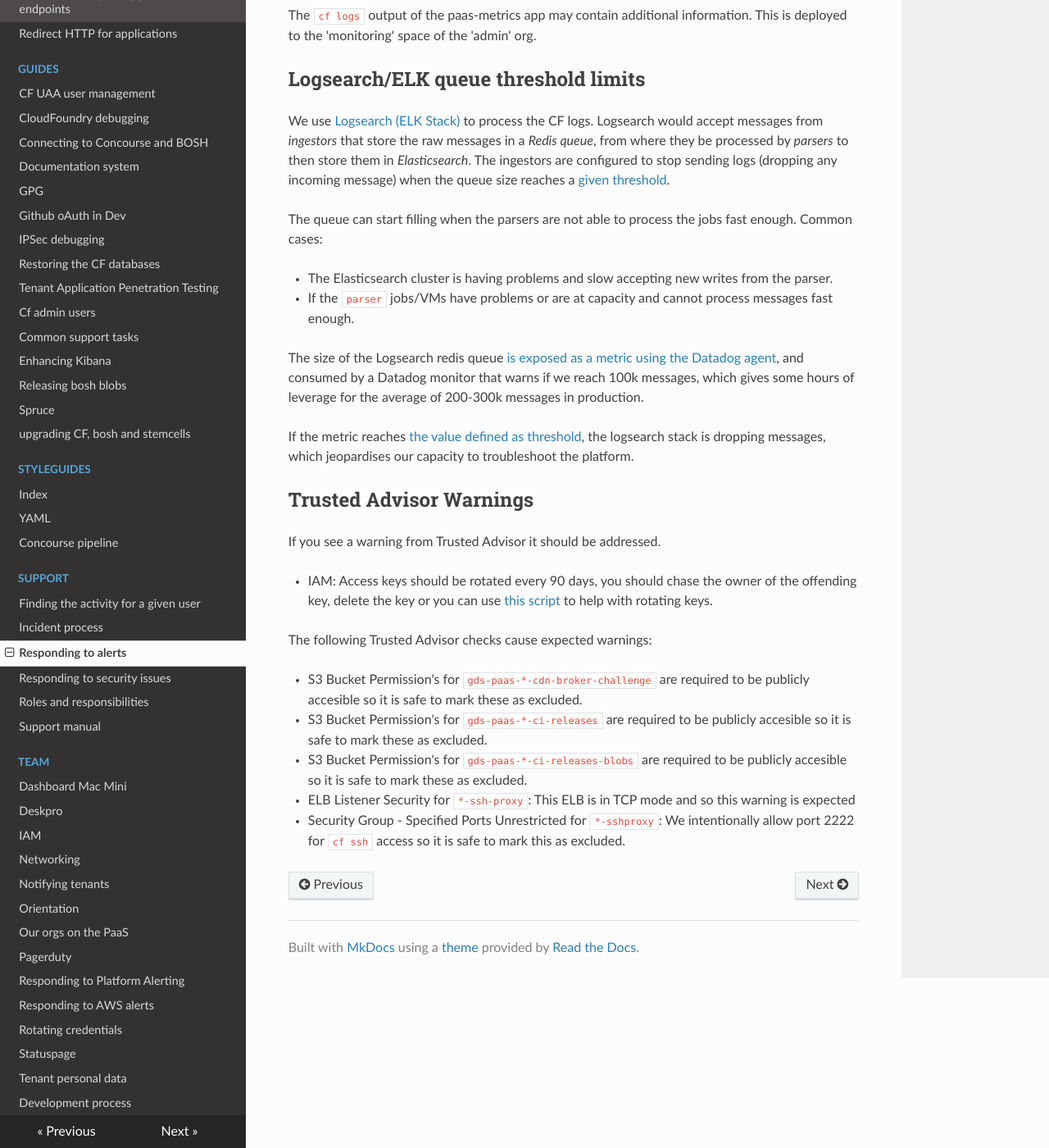
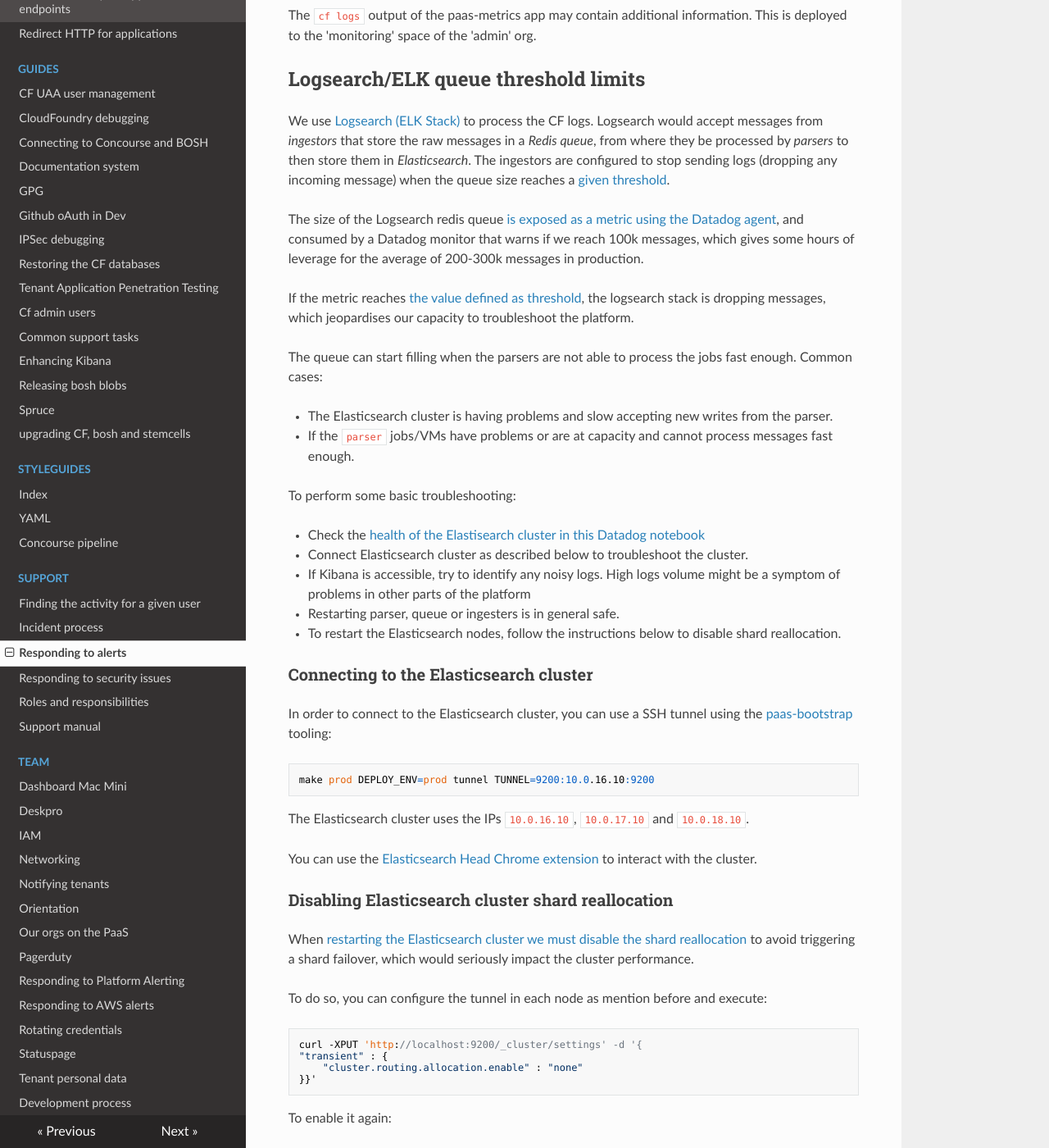
Before and after one commit to alphagov/paas-team-manual, an MkDocs documentation site: the page built from docs/support/responding_to_alerts.md, in a window 1280 px wide and 1400 px high, scrolled down 3824 px. Shown: the whole window at 82% size. Built offline with MkDocs 1.6.1, drawn with Linux system fonts in a browser that asks for light colours; nearby versions of some CDN libraries; some of the changed text lies outside the part shown.

Commit message:
Add some troubleshooting guidelines for ELK stack
Explain how to connect to Elasticsearch cluster, restart the nodes
safely etc.

````diff
--- a/docs/support/responding_to_alerts.md
+++ b/docs/support/responding_to_alerts.md
@@ -209,6 +204,58 @@ production.
 If the metric reaches [the value defined as threshold](https://github.com/cloudfoundry-community/logsearch-boshrelease/blob/v203.0.0/jobs/ingestor_syslog/spec#L61-L63),
 the logsearch stack is dropping messages, which jeopardises our capacity to
 troubleshoot the platform.
+
+The queue can start filling when the parsers are not able to process the jobs fast enough. Common cases:
+
+ - The Elasticsearch cluster is having problems and slow accepting new writes from the parser.
+ - If the `parser` jobs/VMs have problems or are at capacity and cannot process messages fast enough.
+
+To perform some basic troubleshooting:
+
+ - Check the [health of the Elastisearch cluster in this Datadog notebook](https://app.datadoghq.com/notebook/27407/Elasticsearch%20master%20CPU%20(copy))
+ - Connect Elasticsearch cluster as described below to troubleshoot the cluster.
+ - If Kibana is accessible, try to identify any noisy logs. High logs volume might be a symptom
+   of problems in other parts of the platform
+ - Restarting parser, queue or ingesters is in general safe.
+ - To restart the Elasticsearch nodes, follow the instructions below to disable shard reallocation.
+
+### Connecting to the Elasticsearch cluster
+
+In order to connect to the Elasticsearch cluster, you can use a SSH tunnel using
+the [paas-bootstrap](https://github.com/alphagov/paas-bootstrap) tooling:
+
+```
+make prod DEPLOY_ENV=prod tunnel TUNNEL=9200:10.0.16.10:9200
+```
+
+The Elasticsearch cluster uses the IPs `10.0.16.10`, `10.0.17.10` and `10.0.18.10`.
+
+You can use the [Elasticsearch Head Chrome extension](https://chrome.google.com/webstore/detail/elasticsearch-head/ffmkiejjmecolpfloofpjologoblkegm) to interact with the cluster.
+
+
+### Disabling Elasticsearch cluster shard reallocation
+
+When [restarting the Elasticsearch cluster we must disable the shard reallocation](https://www.elastic.co/guide/en/elasticsearch/guide/current/_rolling_restarts.html) to
+avoid triggering a shard failover, which would seriously impact the cluster performance.
+
+To do so, you can configure the tunnel in each node as mention before and execute:
+
+```
+curl -XPUT 'http://localhost:9200/_cluster/settings' -d '{
+"transient" : {
+    "cluster.routing.allocation.enable" : "none"
+}}'
+```
+
+To enable it again:
+
+```
+curl -XPUT 'http://localhost:9200/_cluster/settings' -d '{
+"transient" : {
+    "cluster.routing.allocation.enable" : "all"
+}}'
+```
+
 
 ## Trusted Advisor Warnings
 
````
Also changed, not shown: other parts of docs/support/responding_to_alerts.md (+0 -5 lines).
